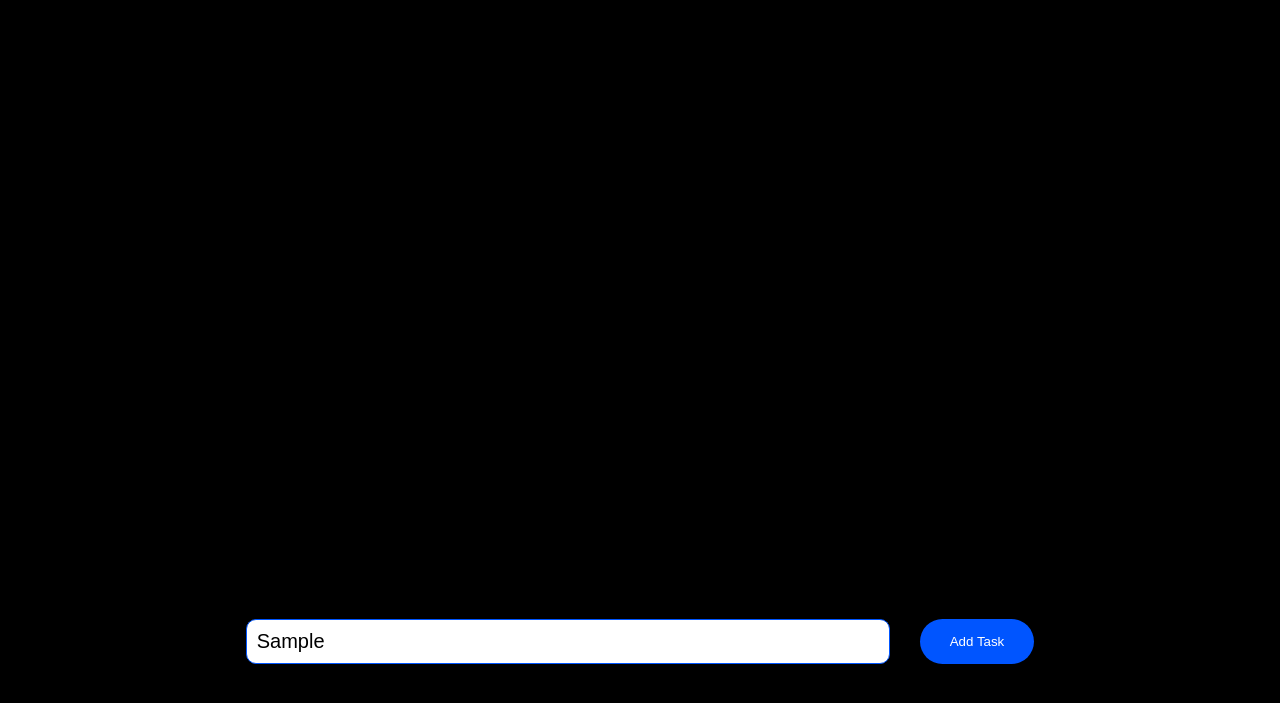
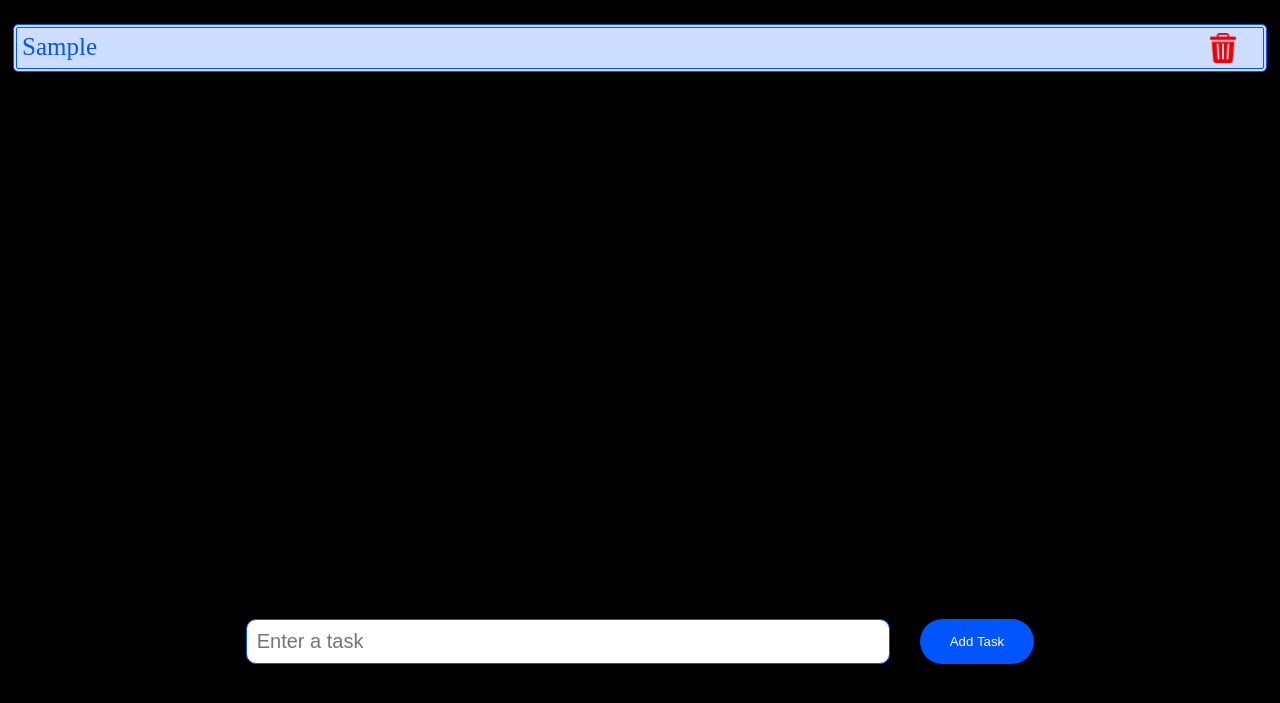
Before and after one commit to Gayatripatil1908/todo-app, a plain HTML site: page index.html in a window 1280 px wide. Both pictures are taken after typing "Sample" into the empty fields and a click on the button "Add Task". Shown: the part 61-764 px from the top of the page. Drawn offline with Linux system fonts and the light colour scheme.

Commit message:
script added

```diff
--- a/index.html
+++ b/index.html
@@ -1,11 +1,12 @@
 <!DOCTYPE html>
 <html lang="en">
+
 <head>
     <meta charset="UTF-8">
     <meta name="viewport" content="width=device-width, initial-scale=1.0">
     <title>ToDo App</title>
     <style>
-        body{
+        body {
             background-color: black;
         }
 
@@ -13,6 +14,7 @@
             text-align: center;
             color: white;
         }
+
         .todo-item {
             border: 4px double #0055ff;
             font-size: 25px;
@@ -59,24 +61,75 @@
             border: none;
             cursor: pointer;
         }
-
     </style>
 </head>
+
 <body>
     <h1 class="heading">ToDo App</h1>
 
     <div id="tasks-container" class="tasks-container"></div>
 
     <div class="task-input-container">
-      <input
-        type="text"
-        id="task-input"
-        placeholder="Enter a task"
-        class="task-input"
-      />
+        <input type="text" id="task-input" placeholder="Enter a task" class="task-input" />
         <button onclick="addTask()" class="btn-add">Add Task</button>
     </div>
 
+    <script>
+        const tasks = [];
+
+        function loadFromLocalStorage() {
+            const allTasks = JSON.parse(localStorage.getItem("allTasks"));
+
+            if (allTasks) {
+                tasks.push(...allTasks);
+            }
+
+            loadTasks();
+        }
+        loadFromLocalStorage();
+
+        function loadTasks() {
+            localStorage.setItem("allTasks", JSON.stringify(tasks));
+
+            const tasksContainer = document.getElementById("tasks-container");
+            tasksContainer.innerHTML = "";
+
+            for (const task of tasks) {
+                tasksContainer.innerHTML += `
+          <div class="todo-item">
+            ${task}
+
+              <img src="icon/bin.png" class="btn-del" onclick="deleteTask('${task}')">
+
+          </div>
+          `;
+            }
+        }
+
+        function deleteTask(task) {
+            const taskIndex = tasks.indexOf(task);
+            tasks.splice(taskIndex, 1);
+
+            loadTasks();
+        }
+
+        function addTask() {
+            const taskInputElement = document.getElementById("task-input");
+            const task = taskInputElement.value;
+
+            if (!task) {
+                alert("Please enter a task");
+                return;
+            }
+
+            tasks.unshift(task);
+            loadTasks();
+
+            taskInputElement.value = "";
+        }
+    </script>
+
 
 </body>
+
 </html>
```
Lines whose indentation alone changed are shown as unchanged.
